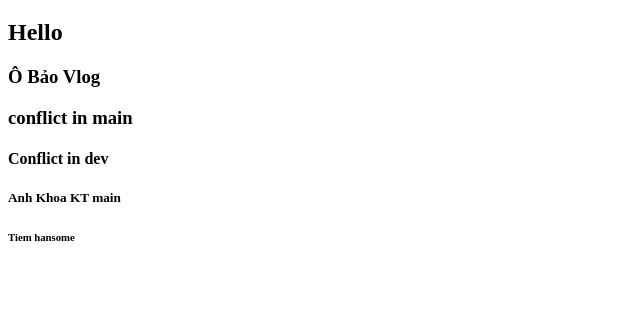
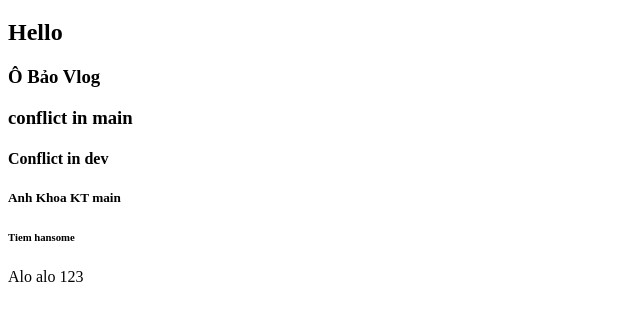
Before and after one commit to NguyenDinhTiem/4aecaykhe, a plain HTML site: page index.html in a window 1280 px wide. Shown: the part 61-382 px from the top of the page, without its empty margins (0-640 px from the left). Drawn offline with Linux system fonts and the light colour scheme.

Commit message:
update index

```diff
--- a/index.html
+++ b/index.html
@@ -13,5 +13,6 @@
     <h4> Conflict in dev</h4>
     <h5>Anh Khoa KT main</h5>
     <h6>Tiem hansome</h6>
+    <h7>Alo alo 123</h7>
 </body>
 </html>
```
